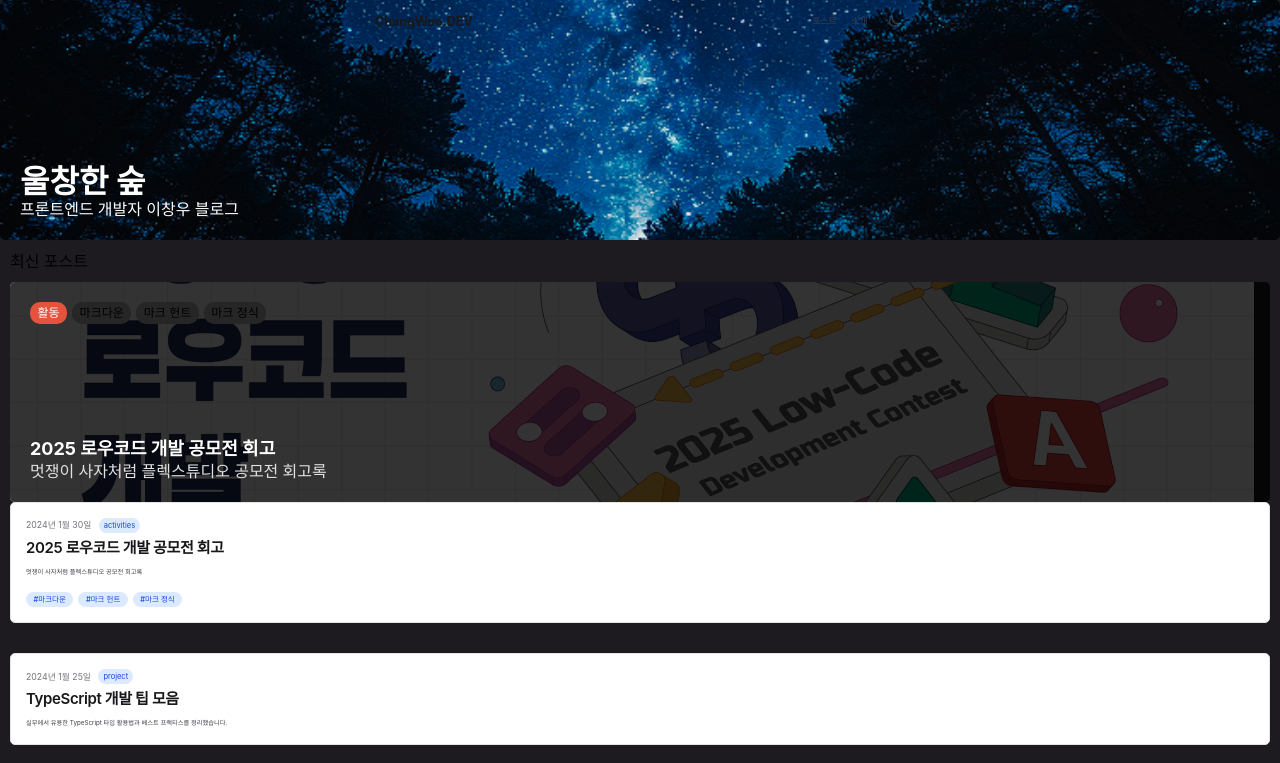
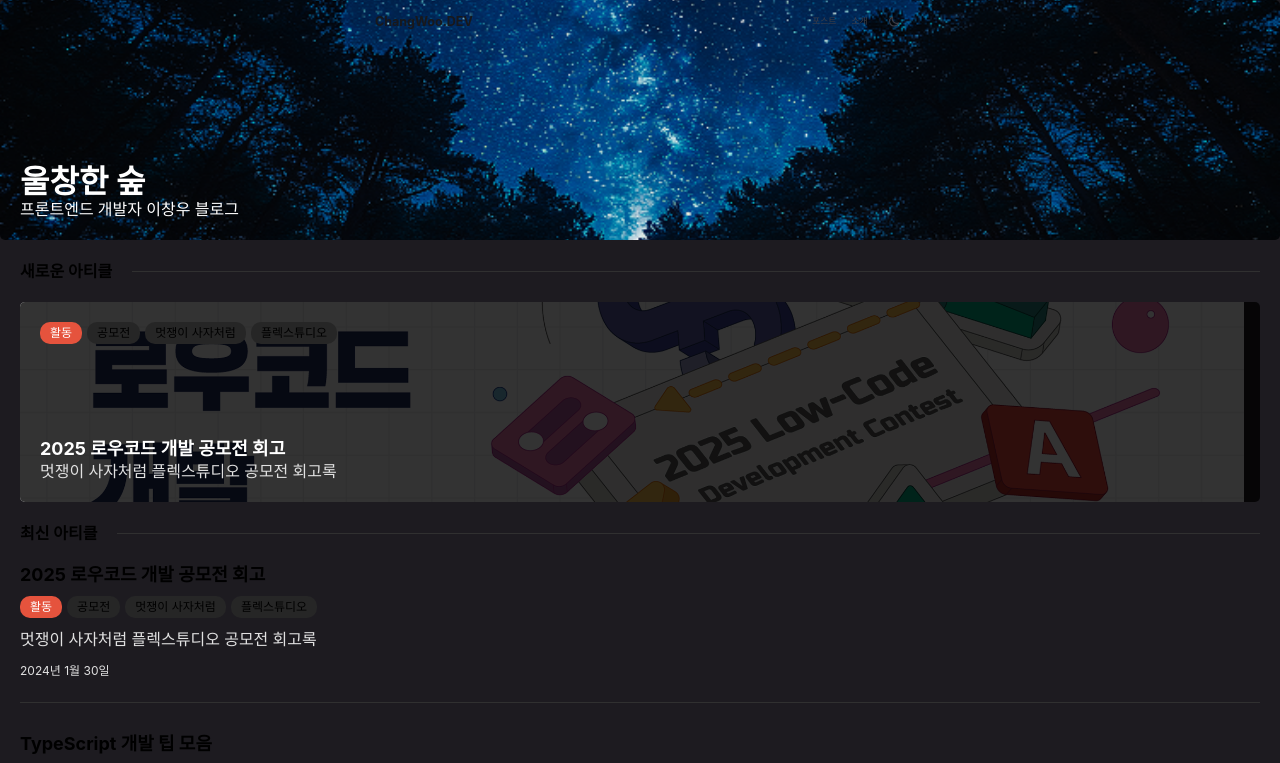
Before and after one commit to changchangwoo/DevBLOG, a Next.js app: page / in a window 1280 px wide. Shown: the top 763 px of the page. Built offline with nearby package versions, Linux system fonts and the light colour scheme.

Commit message:
Feat : 메인페이지 디자인 퍼블리싱

```diff
--- a/_posts/activities/markdown-features.md
+++ b/_posts/activities/markdown-features.md
@@ -5,7 +5,7 @@
 author:
   name: "ChangWoo"
 coverImage: "/images/posts/activities/markdown-features/cover.png"
-tag: ["마크다운", "마크 헌트", "마크 정식"]
+tag: ["공모전", "멋쟁이 사자처럼", "플렉스튜디오"]
 ---
 
 - **2025년 10월은 말 그대로 내 인생에서 가장 극적인 시간이었다.**
--- /dev/null
+++ b/app/components/Badge.tsx
@@ -0,0 +1,21 @@
+interface BadgeProps {
+  children: React.ReactNode;
+  variant?: "category" | "tag";
+  colorClass?: string;
+}
+
+export default function Badge({
+  children,
+  variant = "tag",
+  colorClass,
+}: BadgeProps) {
+  const baseClass = "caption px-4 rounded-[10px]";
+
+  if (variant === "category" && colorClass) {
+    return (
+      <div className={`${baseClass} ${colorClass} text-white`}>{children}</div>
+    );
+  }
+
+  return <div className={`${baseClass} bg-secondary`}>{children}</div>;
+}
--- a/app/components/PostCard.tsx
+++ b/app/components/PostCard.tsx
@@ -1,5 +1,7 @@
 import Link from "next/link";
 import type { PostPreview } from "@/lib/posts";
+import { getCategoryInfo } from "@/lib/category";
+import Badge from "./Badge";
 
 interface PostCardProps {
   post: PostPreview;
@@ -7,44 +9,36 @@
 }
 
 export default function PostCard({ post, showCategory = true }: PostCardProps) {
+  const categoryInfo = getCategoryInfo(post.category);
+
   return (
-    <article className="group relative rounded-lg border border-zinc-200 bg-white p-6 hover:shadow-lg dark:border-zinc-800 dark:bg-zinc-900 dark:hover:border-zinc-700">
+    <article className="group ">
       <Link href={`/post/${post.slug}`}>
-        <div className="flex flex-col gap-2">
-          <div className="flex items-center gap-3">
-            <time className="text-sm text-zinc-500 dark:text-zinc-400">
+        <div className="flex flex-col gap-[1rem]">
+          <h3 className="title2 text-primary">{post.title}</h3>
+          <div className="flex flex-wrap gap-[0.5rem]">
+            {showCategory && (
+              <Badge variant="category" colorClass={categoryInfo.colorClass}>
+                {categoryInfo.label}
+              </Badge>
+            )}
+            {post.tag.map((tag) => (
+              <Badge key={post.slug + tag}>{tag}</Badge>
+            ))}
+          </div>
+          <p className="body1 text-descript">{post.excerpt}</p>
+          <div className="flex items-center ">
+            <time className="caption text-descript">
               {new Date(post.date).toLocaleDateString("ko-KR", {
                 year: "numeric",
                 month: "long",
                 day: "numeric",
               })}
             </time>
-            {showCategory && (
-              <span className="rounded-full bg-blue-100 px-2 py-1 text-xs text-blue-700 dark:bg-blue-900/30 dark:text-blue-400">
-                {post.category}
-              </span>
-            )}
           </div>
-          <h3 className="text-2xl font-semibold tracking-tight text-zinc-900  group-hover:text-blue-600 dark:text-zinc-50 dark:group-hover:text-blue-400">
-            {post.title}
-          </h3>
-          <p className="mt-2 text-zinc-700 dark:text-zinc-300">
-            {post.excerpt}
-          </p>
-          {post.tag.length > 0 && (
-            <div className="mt-4 flex flex-wrap gap-2">
-              {post.tag.map((tag) => (
-                <span
-                  key={tag}
-                  className="rounded-full bg-blue-100 px-3 py-1 text-xs font-medium text-blue-700 dark:bg-blue-900 dark:text-blue-300"
-                >
-                  #{tag}
-                </span>
-              ))}
-            </div>
-          )}
         </div>
       </Link>
+      <div className="w-full h-[0.5px] bg-boundary my-[2rem]"></div>
     </article>
   );
 }
--- a/app/globals.css
+++ b/app/globals.css
@@ -56,6 +56,11 @@
     font-weight: 500;
     line-height: var(--lh);
   }
+  .body2 {
+    font-size: 16px;
+    font-weight: bold;
+    line-height: var(--lh);
+  }
   .caption {
     font-size: 12px;
     font-weight: 400;
--- a/app/page.tsx
+++ b/app/page.tsx
@@ -1,6 +1,7 @@
 import { getAllPosts } from "@/lib/posts";
 import { getCategoryInfo } from "@/lib/category";
 import PostCard from "./components/PostCard";
+import Badge from "./components/Badge";
 import Link from "next/link";
 
 export default function Home() {
@@ -18,14 +19,19 @@
           <h1 className="title1 text-white mb-2">울창한 숲</h1>
           <h2 className="body1 text-white">프론트엔드 개발자 이창우 블로그</h2>
         </div>
-        <div className="p-[1rem]">
+        <div className="p-[2rem] flex flex-col gap-[2rem]">
           <section>
             <div className="flex flex-col gap-[1rem]">
-              <h1 className="body text-primary body1">최신 포스트</h1>
+              <div className="flex items-center gap-[20px] mb-[1rem]">
+                <h1 className="body text-primary body2 whitespace-nowrap">
+                  새로운 아티클
+                </h1>
+                <div className="w-full h-[0.5px] bg-boundary"></div>
+              </div>
               {latestPost && (
                 <Link href={`/post/${latestPost.slug}`}>
                   <div
-                    className="w-full min-h-[22rem] rounded-lg bg-cover bg-center relative overflow-hidden cursor-pointer group"
+                    className="w-full min-h-[20rem] rounded-lg bg-cover bg-center relative overflow-hidden cursor-pointer group"
                     style={{
                       backgroundImage: latestPost.coverImage
                         ? `url(${latestPost.coverImage})`
@@ -33,20 +39,18 @@
                     }}
                   >
                     <div className="absolute inset-0 bg-black/80 group-hover:bg-black/70 transition-colors"></div>
-                    <div className="relative z-10 flex flex-col justify-between p-[2rem] min-h-[22rem]">
+                    <div className="relative z-10 flex flex-col justify-between p-[2rem] min-h-[20rem]">
                       <div className="flex gap-[0.5rem]">
                         {categoryInfo && (
-                          <div className={`caption ${categoryInfo.colorClass} px-3 rounded-[10px] text-white`}>
+                          <Badge
+                            variant="category"
+                            colorClass={categoryInfo.colorClass}
+                          >
                             {categoryInfo.label}
-                          </div>
+                          </Badge>
                         )}
                         {latestPost.tag.map((tag) => (
-                          <div
-                            key={latestPost.slug + tag}
-                            className="caption bg-secondary px-3 rounded-[10px]"
-                          >
-                            {tag}
-                          </div>
+                          <Badge key={latestPost.slug + tag}>{tag}</Badge>
                         ))}
                       </div>
                       <div>
@@ -64,7 +68,13 @@
             </div>
           </section>
           <section>
-            <div className="space-y-12">
+            <div className="flex flex-col gap-[1rem]">
+              <div className="flex items-center gap-[20px] mb-[1rem]">
+                <h1 className="body text-primary body2 whitespace-nowrap">
+                  최신 아티클
+                </h1>
+                <div className="w-full h-[0.5px] bg-boundary"></div>
+              </div>
               {posts.map((post) => (
                 <PostCard key={post.slug} post={post} showCategory={true} />
               ))}
```
